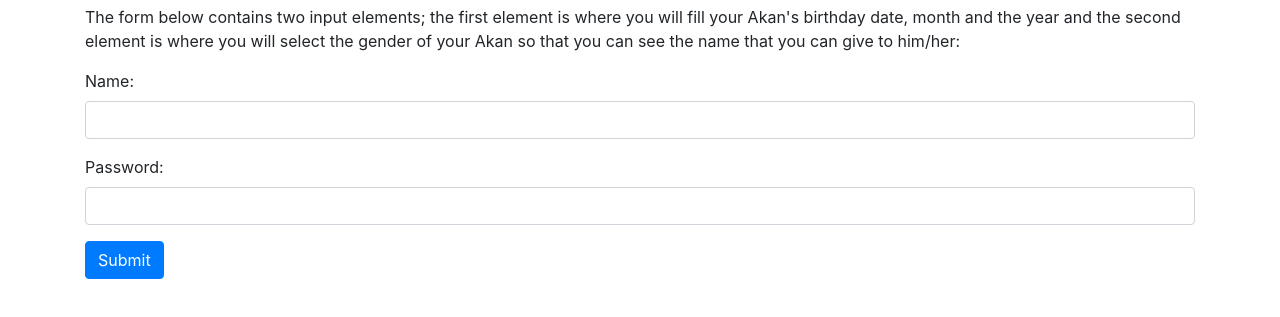
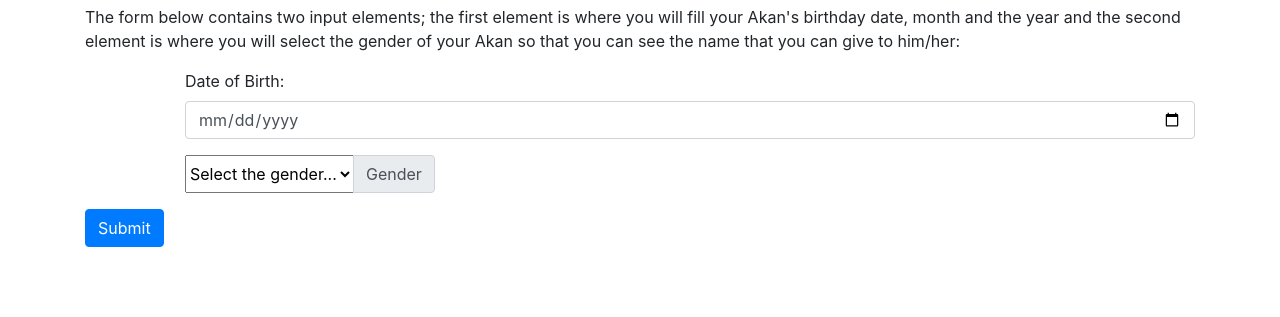
Before and after one commit to Joselyne97/Fri-project-2, a plain HTML site: page index.html in a window 1280 px wide. Shown: the part 41-358 px from the top of the page. Drawn offline with Linux system fonts and the light colour scheme.

Commit message:
I added the gender and the date of birth

```diff
--- a/index.html
+++ b/index.html
@@ -6,22 +6,35 @@
     <meta http-equiv="X-UA-Compatible" content="ie=edge">
     <title>Birthday calculate!</title>
     <link rel="stylesheet" href="bootstrap.css" type="text/css">
+    <link rel="stylesheet" href="styles.css" type="text/css">
     <script></script>
 </head>
 <body>
     <div class="container">
         <h2>Birthday calculator:</h2>
         <p>The form below contains two input elements; the first element is where you will fill your Akan's birthday date, month and the year and the second element is where you will select the gender of your Akan so that you can see the name that you can give to him/her:</p>
-        <form action="/action_page.php">
+        <form>
           <div class="form-group">
-            <label for="usr">Name:</label>
-            <input type="text" class="form-control" id="usr" name="username">
+              <div id="birth">
+            <label for="usr">Date of Birth:</label>
+            <input type="date" class="form-control" id="usr" name="username">
+            </div>
           </div>
+
           <div class="form-group">
-            <label for="pwd">Password:</label>
-            <input type="password" class="form-control" id="pwd" name="password">
+            <div class="input-group mb-3">
+                <select class="gender">
+                  <option selected>Select the gender...</option>
+                  <option value="1">Male</option>
+                  <option value="2">Female</option>
+                </select>
+                <div class="input-group-append">
+                  <label class="input-group-text" for="inputGroupSelect02">Gender</label>
+                </div>
+              </div>
           </div>
           <button type="submit" class="btn btn-primary">Submit</button>
         </form>
+
 </body>
 </html>
--- /dev/null
+++ b/styles.css
@@ -0,0 +1,8 @@
+.gender{
+    color: black;
+    margin-left: 100px;
+}
+#birth{
+    margin-left: 100px;
+
+}
```
